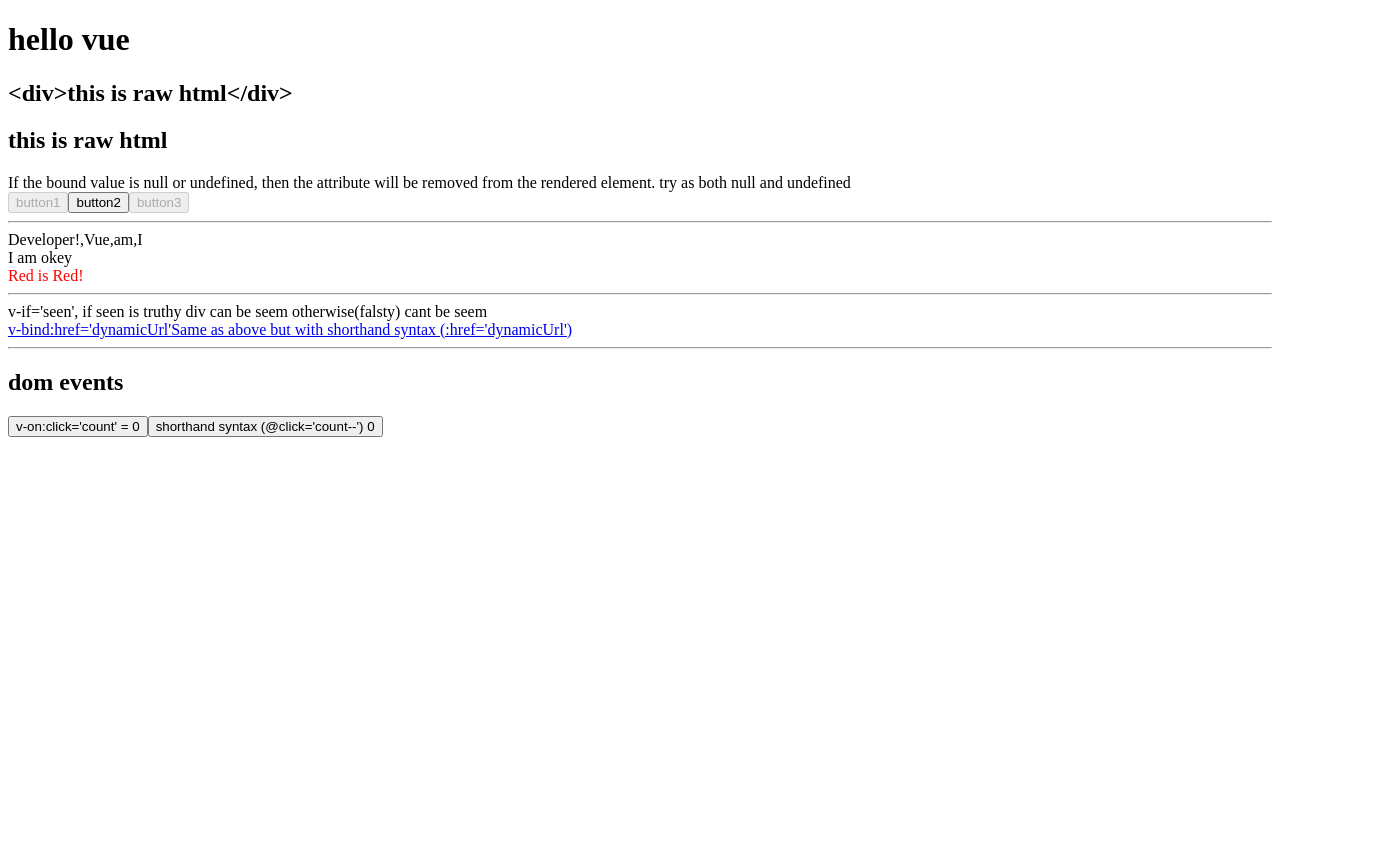
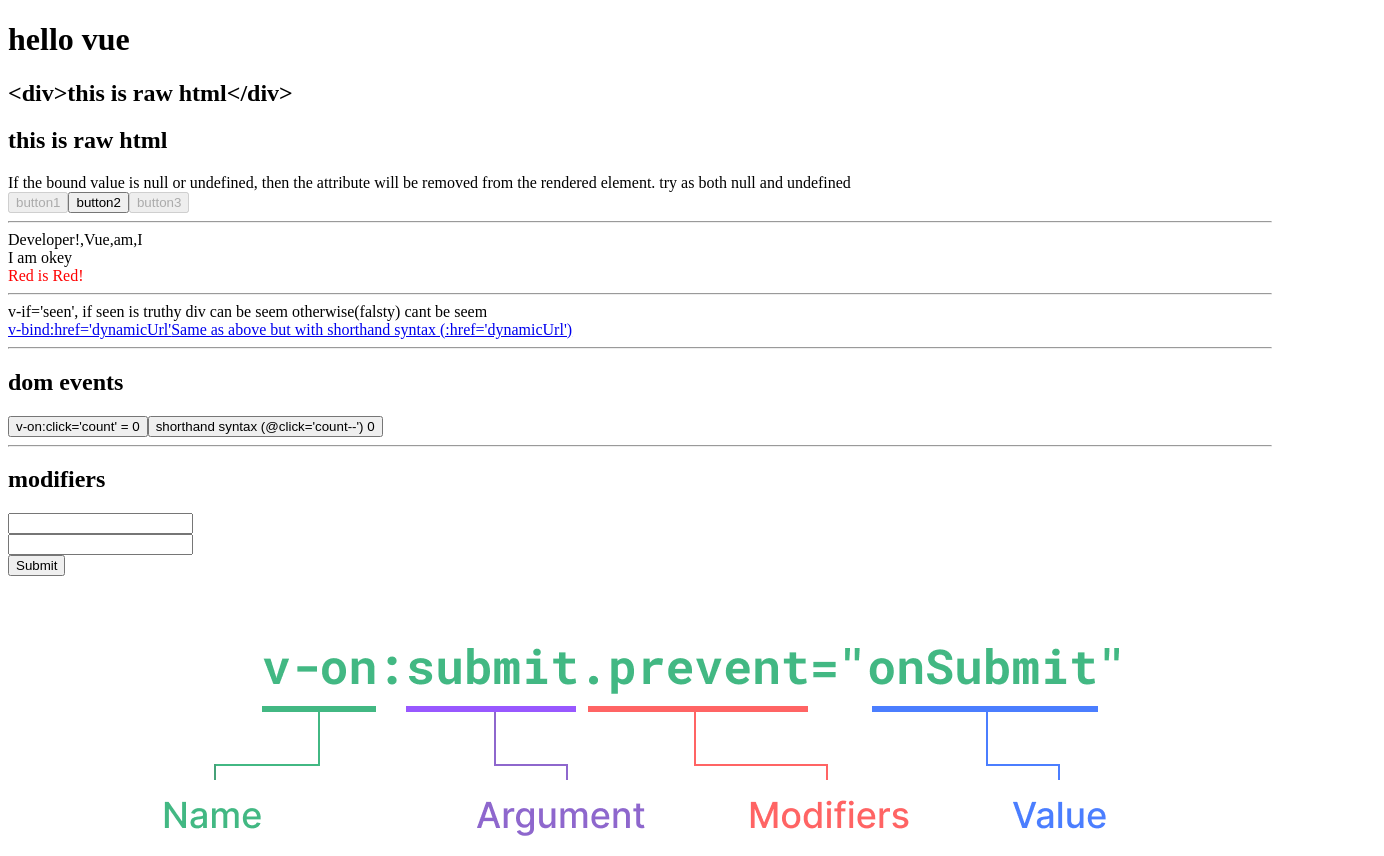
Before and after one commit to mehmethakan0220/vue, a Vue app in the folder 1-intro/1-fundamentals/: page / in a window 1280 px wide. Shown: the top 856 px of the page, 1384 px wide, since content can reach past the window. Before the commit the page ends 800 px from the top, so only its background shows below. Built offline with nearby package versions, Linux system fonts and the light colour scheme.

Commit message:
modifiers

```diff
--- a/1-intro/1-fundamentals/src/App.vue
+++ b/1-intro/1-fundamentals/src/App.vue
@@ -22,6 +22,14 @@
     <h2>dom events</h2>
     <button v-on:click="count++"> v-on:click='count' = {{count}}</button>
     <button @click="count--">shorthand syntax (@click='count--') {{count}}</button>
+    <hr>
+    <h2>modifiers</h2>
+    <form v-on:submit.prevent="onSubmit">
+    <input type="text" v-model="userName"><br>
+    <input type="password" v-model="userPass" ><br>
+    <input type="submit">
+      <img src="./assets/directives.png" alt="directives">
+    </form>
 
 </template>
 
@@ -44,6 +52,8 @@ export default  {
       seen:true,
       dynamicUrl:'#',
       count:0,
+      userName:"",
+      userPass:"",
     }
   }
 };
```
Also changed, not shown: 1-intro/1-fundamentals/src/assets/directives.png (added).
